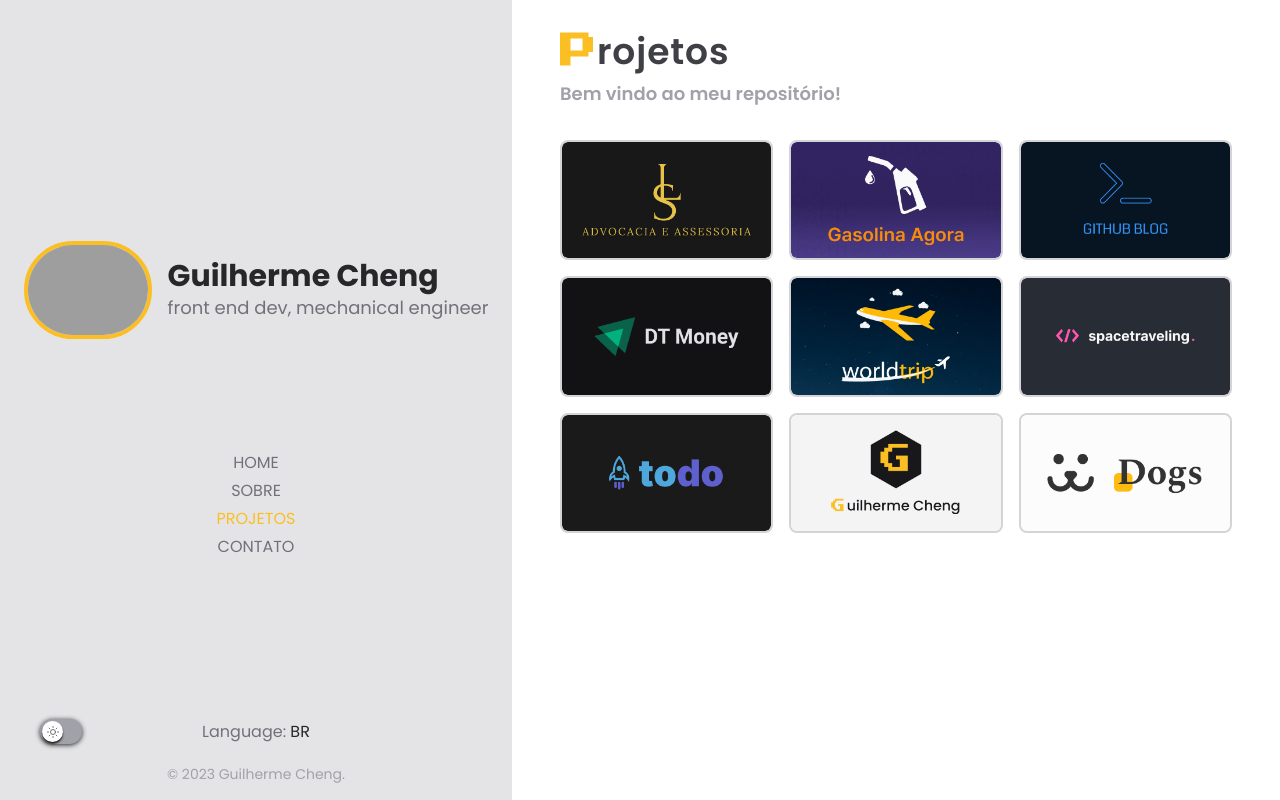
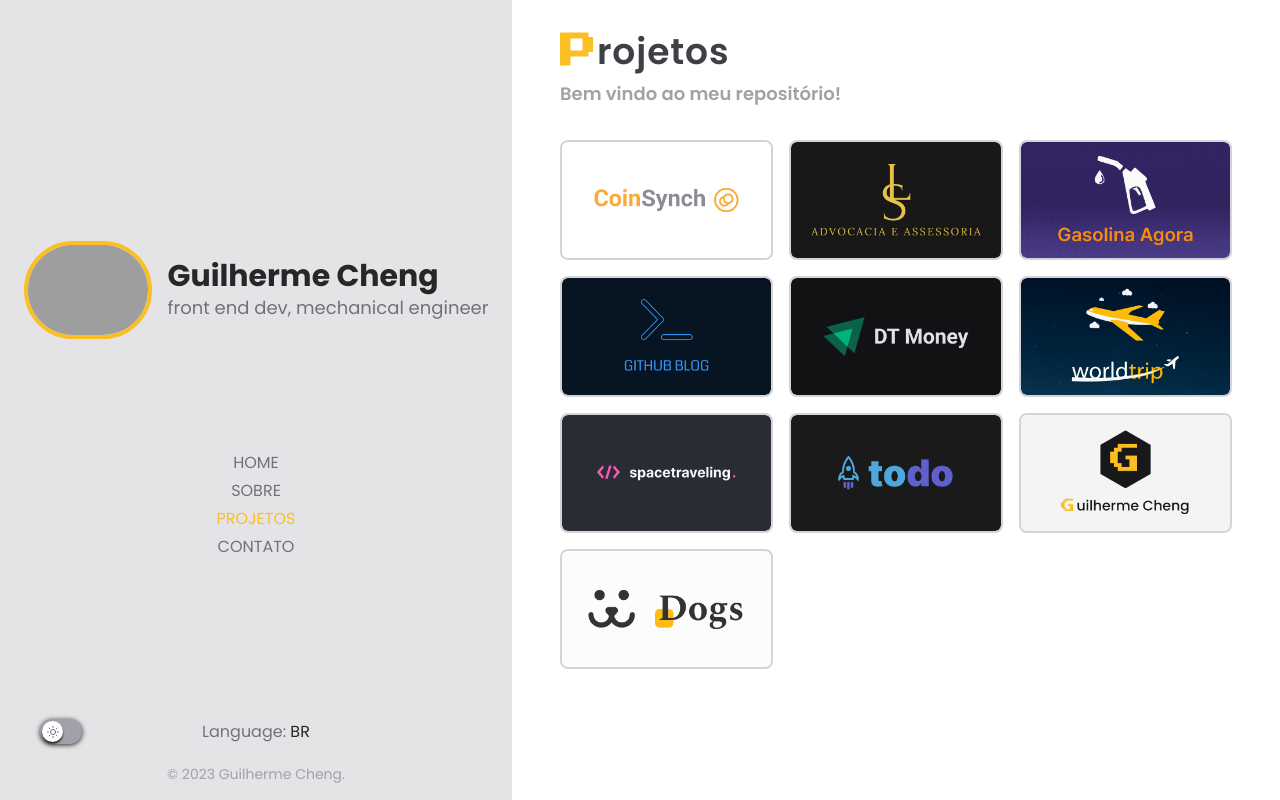
Before and after one commit to Guilhermecheng/gcheng-next, a Next.js app: page /projects in a window 1280 px wide. Built offline with nearby package versions, Linux system fonts and the light colour scheme; no server answers; grey boxes are pictures that could not be loaded.

Commit message:
feat: coinsynch project

```diff
--- a/src/components/Modal.tsx
+++ b/src/components/Modal.tsx
@@ -45,7 +45,7 @@ export function Modal() {
                         </section>
 
                         <section className='my-2'>
-                            {modalContent.link && <iframe src={modalContent.link} className="w-full min-h-[45vh] rounded-md hidden laptop:block"></iframe>}
+                            {modalContent.link && <iframe src={modalContent.link} className="w-full min-h-[45vh] rounded-md hidden laptop:block bg-white"></iframe>}
 
                             <div className={`${modalContent.link ? "laptop:hidden" : ""} laptop:mt-2 w-full flex justify-center bg-zinc-900`} ref={imgRef}>
                                 <img src={modalContent.screen} alt={modalContent.screenAlt} className="h-[200px] tablet:h-[380px]"  />
--- a/src/data/projects.ts
+++ b/src/data/projects.ts
@@ -1,4 +1,28 @@
 export const projectsList = [
+    {
+        title: "CoinSynch",
+        description: [
+            'Uma plataforma crypto!',
+            'CoinSynch é a plataforma perfeita para você hostear sua carteira crypto. Além da possibilidade de acompanhar o preço das top moedas do mercado, é possível também adicionar novas moedas, e negociá-las.',
+            'O projeto foi construído com NextJS 13.4, Tailwind, e utilizando-se da API da CoinCap para obter os preços das moedas e o Next Server para atuar como o servidor que entrega os dados dos usuários.'
+        ],
+        descriptionEN:[
+            'A Crypto Platform!',
+            'CoinSynch is the perfect platform for you to host your crypto wallet. In addition to the ability to track the prices of the top coins in the market, you can also add new coins and trade them.',
+            'The project was built with NextJS 13.4, Tailwind, and using the CoinCap API to obtain coin prices, with Next Server acting as the server that delivers user data.',
+        ],
+        image: "/coinsynch-thumb.png",
+        imgAlt: "thumbnail do site CoinSynch",
+        screen:"/coinsynch-screen.png",
+        screenAlt:"Screenshot do site CoinSynch",
+        link: "https://coinsynch-gamma.vercel.app/",
+        githubLink: "https://github.com/Guilhermecheng/coinsynch",
+        stack: [
+            "react",
+            "typescript",
+            "tailwind",
+        ]
+    },
     {
         title: "Larissa Silvestre",
         description: [
@@ -70,6 +94,7 @@ export const projectsList = [
         stack: [
             "react",
             "typescript",
+            "tailwind",
         ]
     },
     // {
```
Also changed, not shown: public/coinsynch-screen.png (added), public/coinsynch-thumb.png (added).
